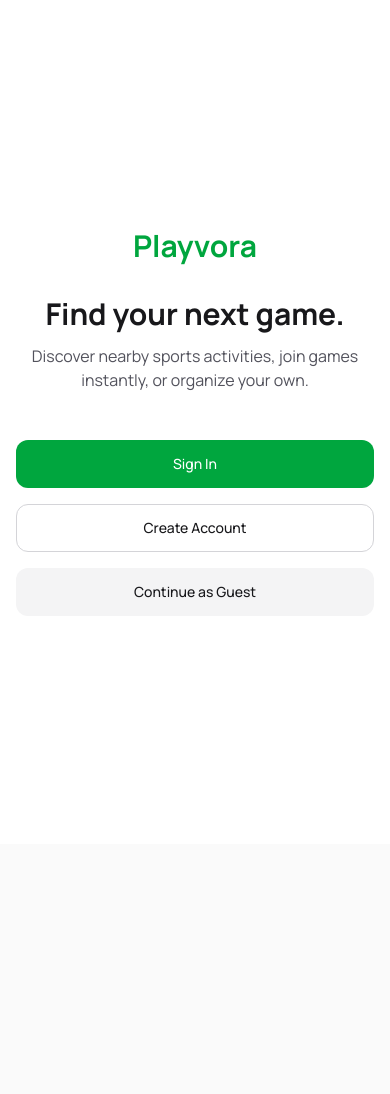
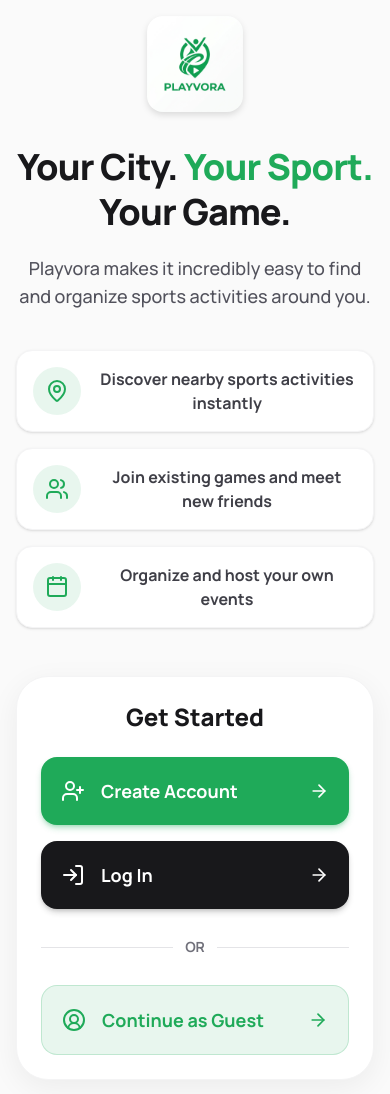
Before and after one commit to Aaditya-13/Playvora, a React (Vite) app in the folder frontend/: page / in a window 390 px wide. Before the commit the page ends 844 px from the top, so only its background shows below. Built offline with nearby package versions, Linux system fonts and the light colour scheme; no server answers.

Commit message:
UI: Redesign landing page with responsive layout and animations
- Replaced default logo with new Playvora logo
- Implemented a responsive 2-column desktop and stacked mobile layout
- Added staggered framer-motion entry and hover animations
- Redesigned auth options into prominent, equal-weight cards

```diff
--- a/frontend/index.html
+++ b/frontend/index.html
@@ -1,16 +1,19 @@
 <!doctype html>
 <html lang="en">
+
 <head>
   <meta charset="UTF-8" />
-    <!-- <link rel="icon" type="image/svg+xml" href="/favicon.svg" /> -->
+  <link rel="icon" type="image/svg+xml" href="/playvora-logo.png" />
   <meta name="viewport" content="width=device-width, initial-scale=1.0" />
   <link rel="preconnect" href="https://fonts.googleapis.com">
   <link rel="preconnect" href="https://fonts.gstatic.com" crossorigin>
   <link href="https://fonts.googleapis.com/css2?family=Manrope:wght@400;500;600;700;800&display=swap" rel="stylesheet">
   <title>Playvora</title>
 </head>
+
 <body>
   <div id="root"></div>
   <script type="module" src="/src/main.jsx"></script>
 </body>
+
 </html>
--- a/frontend/src/features/auth/pages/Landing.jsx
+++ b/frontend/src/features/auth/pages/Landing.jsx
@@ -1,77 +1,154 @@
-import { Link } from "react-router-dom";
+import { Link, useNavigate } from "react-router-dom";
+import { toast } from "sonner";
+import { motion } from "motion/react";
+import { useQueryClient } from "@tanstack/react-query";
+import { MapPin, Users, Calendar, ArrowRight, UserPlus, LogIn, UserCircle2 } from "lucide-react";
 
-import Button from "../../../components/ui/Button";
-import Logo from "../../../components/ui/Logo";
-import ScreenContainer from "../../../components/ui/ScreenContainer";
-
-import { toast } from "sonner";
 import useGuestLogin from "../hooks/useGuestLogin";
-
 import ROUTES from "../../../constants/routes";
-
-import { useNavigate } from "react-router-dom";
-
-import { useQueryClient } from "@tanstack/react-query";
-
 import QUERY_KEYS from "../../../constants/queryKeys";
 
 export default function Landing() {
-
   const guestMutation = useGuestLogin();
-
   const navigate = useNavigate();
   const queryClient = useQueryClient();
 
   const handleGuestLogin = async () => {
     try {
       await guestMutation.mutateAsync();
-
       await queryClient.invalidateQueries({
         queryKey: QUERY_KEYS.BOOTSTRAP,
       });
-
       toast.success("Welcome to Playvora!");
-
       navigate(ROUTES.HOME);
     } catch (error) {
-      toast.error(
-        error?.response?.data?.message ??
-        "Guest login failed"
-      );
+      toast.error(error?.response?.data?.message ?? "Guest login failed");
     }
   };
+
+  const containerVariants = {
+    hidden: { opacity: 0 },
+    visible: {
+      opacity: 1,
+      transition: { staggerChildren: 0.15 }
+    }
+  };
+
+  const itemVariants = {
+    hidden: { opacity: 0, y: 20 },
+    visible: { opacity: 1, y: 0, transition: { duration: 0.5, ease: "easeOut" } }
+  };
+
   return (
-    <ScreenContainer className="justify-center">
-      <div className="mx-auto w-full max-w-sm text-center">
-        <Logo />
+    <div className="min-h-screen bg-zinc-50 flex items-center justify-center p-4 sm:p-6 lg:p-12 overflow-hidden">
 
-        <h1 className="mt-8 text-3xl font-bold text-zinc-900">
-          Find your next game.
-        </h1>
+      <div className="mx-auto w-full max-w-6xl grid grid-cols-1 lg:grid-cols-2 gap-12 lg:gap-24 items-center">
 
-        <p className="mt-3 text-zinc-600">
-          Discover nearby sports activities, join games instantly,
-          or organize your own.
-        </p>
+        {/* Left Column: Hero & Features */}
+        <motion.div
+          variants={containerVariants}
+          initial="hidden"
+          animate="visible"
+          className="flex flex-col items-center lg:items-start text-center lg:text-left"
+        >
+          <motion.img
+            variants={itemVariants}
+            src="/playvora-logo.png"
+            alt="Playvora Logo"
+            className="w-24 h-24 lg:w-32 lg:h-32 mb-8 object-contain drop-shadow-md rounded-2xl"
+          />
 
-        <div className="mt-12 space-y-4">
-          <Link to={ROUTES.LOGIN} className="block">
-            <Button>Sign In</Button>
-          </Link>
+          <motion.h1
+            variants={itemVariants}
+            className="text-4xl sm:text-5xl lg:text-6xl font-extrabold text-zinc-900 leading-tight tracking-tight"
+          >
+            Your City. <br className="hidden lg:block"/>
+            <span className="text-[#1FAA59]">Your Sport.</span> <br className="hidden lg:block"/>
+            Your Game.
+          </motion.h1>
 
-          <Link to={ROUTES.REGISTER} className="block">
-            <Button variant="outline">Create Account</Button>
-          </Link>
+          <motion.p
+            variants={itemVariants}
+            className="mt-5 text-lg font-medium text-zinc-600 max-w-md lg:max-w-lg"
+          >
+            Playvora makes it incredibly easy to find and organize sports activities around you.
+          </motion.p>
 
-          <Button
-            variant="secondary"
-            loading={guestMutation.isPending}
-            onClick={handleGuestLogin}
-          >
-            Continue as Guest
-          </Button>
-        </div>
+          <div className="mt-10 space-y-4 w-full max-w-sm lg:max-w-md">
+            {[
+              { icon: MapPin, text: "Discover nearby sports activities instantly" },
+              { icon: Users, text: "Join existing games and meet new friends" },
+              { icon: Calendar, text: "Organize and host your own events" }
+            ].map((feature, i) => (
+              <motion.div key={i} variants={itemVariants} className="flex items-center gap-4 bg-white p-4 rounded-2xl shadow-sm border border-zinc-100">
+                <div className="flex h-12 w-12 shrink-0 items-center justify-center rounded-full bg-[#1FAA59]/10 text-[#1FAA59]">
+                  <feature.icon size={24} />
+                </div>
+                <span className="text-zinc-700 font-bold">{feature.text}</span>
+              </motion.div>
+            ))}
+          </div>
+        </motion.div>
+
+        {/* Right Column: Authentication Options */}
+        <motion.div
+          initial={{ opacity: 0, x: 20 }}
+          animate={{ opacity: 1, x: 0 }}
+          transition={{ duration: 0.6, delay: 0.4 }}
+          className="w-full max-w-md mx-auto lg:max-w-none flex flex-col gap-4"
+        >
+          <div className="bg-white p-6 sm:p-8 rounded-[2rem] shadow-[0_8px_30px_rgb(0,0,0,0.06)] border border-zinc-100 flex flex-col gap-4">
+            <h2 className="text-2xl font-extrabold text-zinc-900 mb-2 text-center lg:text-left">Get Started</h2>
+
+            <motion.div whileHover={{ scale: 1.03 }} whileTap={{ scale: 0.97 }}>
+              <Link to={ROUTES.REGISTER} className="flex items-center justify-between w-full bg-[#1FAA59] p-5 rounded-2xl text-white shadow-md shadow-[#1FAA59]/30 transition-colors hover:bg-[#1a904b]">
+                <div className="flex items-center gap-4">
+                  <UserPlus size={24} />
+                  <span className="text-lg font-bold">Create Account</span>
+                </div>
+                <ArrowRight size={20} />
+              </Link>
+            </motion.div>
+
+            <motion.div whileHover={{ scale: 1.03 }} whileTap={{ scale: 0.97 }}>
+              <Link to={ROUTES.LOGIN} className="flex items-center justify-between w-full bg-zinc-900 p-5 rounded-2xl text-white shadow-md shadow-zinc-900/20 transition-colors hover:bg-zinc-800">
+                <div className="flex items-center gap-4">
+                  <LogIn size={24} />
+                  <span className="text-lg font-bold">Log In</span>
+                </div>
+                <ArrowRight size={20} />
+              </Link>
+            </motion.div>
+
+            <div className="relative py-3">
+              <div className="absolute inset-0 flex items-center">
+                <span className="w-full border-t border-zinc-200"></span>
+              </div>
+              <div className="relative flex justify-center">
+                <span className="bg-white px-3 text-sm text-zinc-500 font-bold">OR</span>
+              </div>
+            </div>
+
+            <motion.button
+              whileHover={{ scale: 1.03 }}
+              whileTap={{ scale: 0.97 }}
+              onClick={handleGuestLogin}
+              disabled={guestMutation.isPending}
+              className="flex items-center justify-between w-full bg-[#1FAA59]/10 border border-[#1FAA59]/20 p-5 rounded-2xl text-[#1FAA59] transition-colors hover:bg-[#1FAA59]/20 disabled:opacity-50"
+            >
+              <div className="flex items-center gap-4">
+                <UserCircle2 size={24} />
+                <span className="text-lg font-bold">
+                  {guestMutation.isPending ? "Entering..." : "Continue as Guest"}
+                </span>
+              </div>
+              <ArrowRight size={20} />
+            </motion.button>
+
+          </div>
+        </motion.div>
+
       </div>
-    </ScreenContainer>
+    </div>
   );
 }
```
Also changed, not shown: frontend/public/playvora-logo.png (added). Lines whose indentation alone changed are shown as unchanged.
